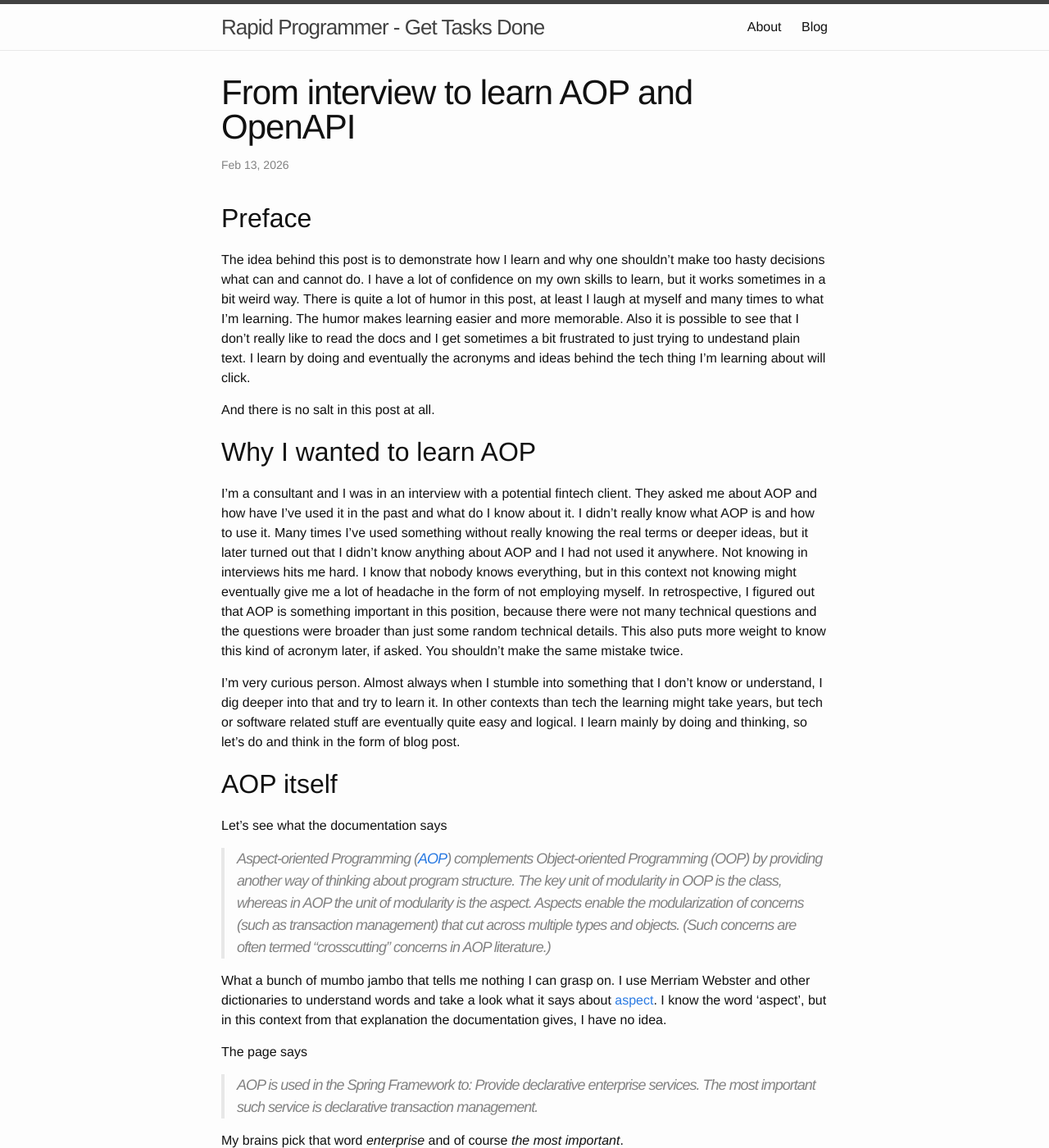
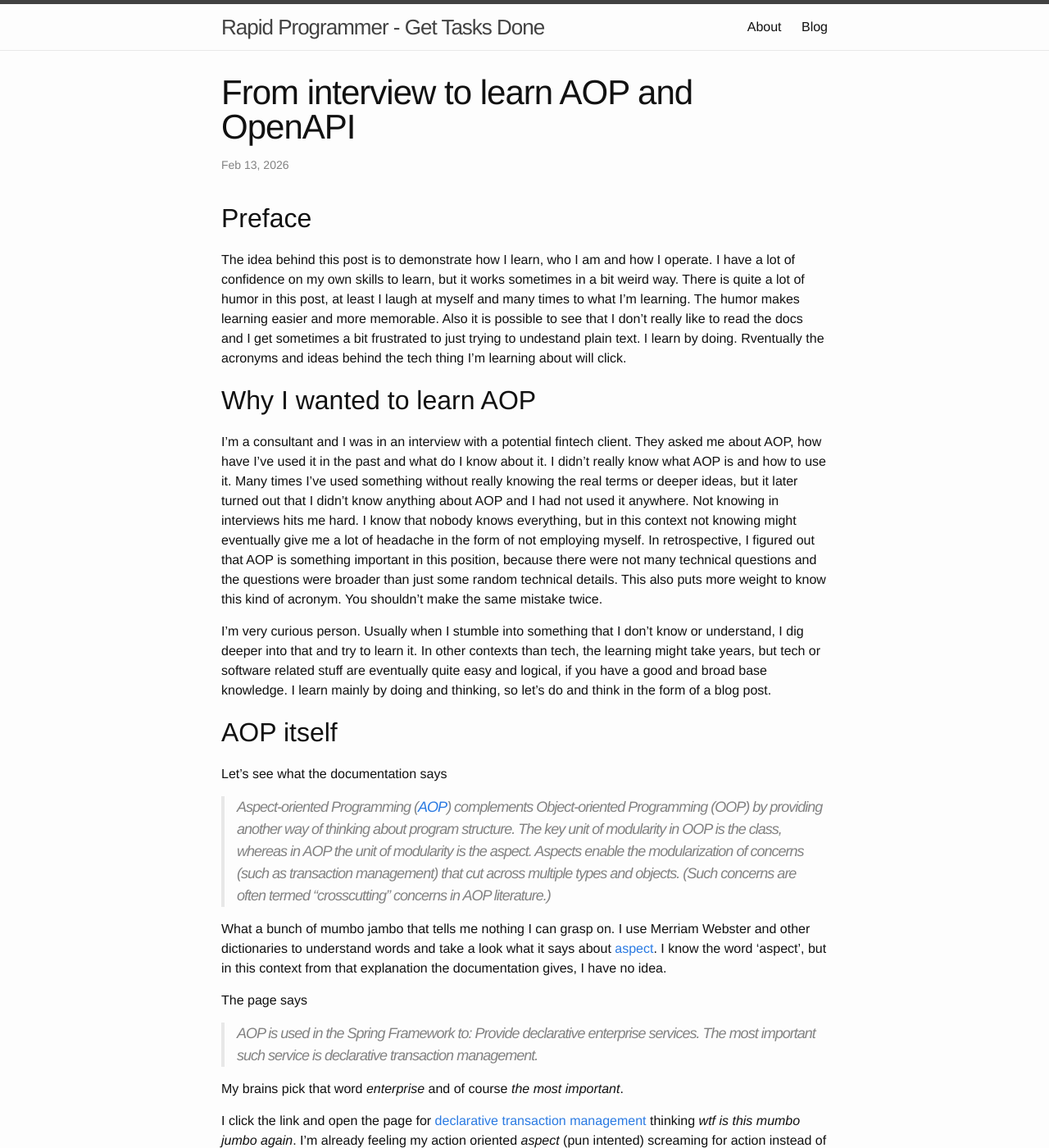
Before and after one commit to spedepekka/rapidprogrammer, a Jekyll site: the page built from _posts/2026-02-13-from-interview-to-learn-aop-and-openapi.markdown, in a window 1280 px wide and 1400 px high. Shown: the whole window at 82% size. Built offline with Jekyll 4.4.1, drawn with Linux system fonts in a browser that asks for light colours; some of the changed text lies outside the part shown.

Commit message:
Edits to AOP post part 2

```diff
--- a/_posts/2026-02-13-from-interview-to-learn-aop-and-openapi.markdown
+++ b/_posts/2026-02-13-from-interview-to-learn-aop-and-openapi.markdown
@@ -7,15 +7,13 @@ permalink: /:title
 
 ## Preface
 
-The idea behind this post is to demonstrate how I learn and why one shouldn't make too hasty decisions what can and cannot do. I have a lot of confidence on my own skills to learn, but it works sometimes in a bit weird way. There is quite a lot of humor in this post, at least I laugh at myself and many times to what I'm learning. The humor makes learning easier and more memorable. Also it is possible to see that I don't really like to read the docs and I get sometimes a bit frustrated to just trying to undestand plain text. I learn by doing and eventually the acronyms and ideas behind the tech thing I'm learning about will click.
-
-And there is no salt in this post at all.
+The idea behind this post is to demonstrate how I learn, who I am and how I operate. I have a lot of confidence on my own skills to learn, but it works sometimes in a bit weird way. There is quite a lot of humor in this post, at least I laugh at myself and many times to what I'm learning. The humor makes learning easier and more memorable. Also it is possible to see that I don't really like to read the docs and I get sometimes a bit frustrated to just trying to undestand plain text. I learn by doing. Rventually the acronyms and ideas behind the tech thing I'm learning about will click.
 
 ## Why I wanted to learn AOP
 
-I'm a consultant and I was in an interview with a potential fintech client. They asked me about AOP and how have I've used it in the past and what do I know about it. I didn't really know what AOP is and how to use it. Many times I've used something without really knowing the real terms or deeper ideas, but it later turned out that I didn't know anything about AOP and I had not used it anywhere. Not knowing in interviews hits me hard. I know that nobody knows everything, but in this context not knowing might eventually give me a lot of headache in the form of not employing myself. In retrospective, I figured out that AOP is something important in this position, because there were not many technical questions and the questions were broader than just some random technical details. This also puts more weight to know this kind of acronym later, if asked. You shouldn't make the same mistake twice.
+I'm a consultant and I was in an interview with a potential fintech client. They asked me about AOP, how have I've used it in the past and what do I know about it. I didn't really know what AOP is and how to use it. Many times I've used something without really knowing the real terms or deeper ideas, but it later turned out that I didn't know anything about AOP and I had not used it anywhere. Not knowing in interviews hits me hard. I know that nobody knows everything, but in this context not knowing might eventually give me a lot of headache in the form of not employing myself. In retrospective, I figured out that AOP is something important in this position, because there were not many technical questions and the questions were broader than just some random technical details. This also puts more weight to know this kind of acronym. You shouldn't make the same mistake twice.
 
-I'm very curious person. Almost always when I stumble into something that I don't know or understand, I dig deeper into that and try to learn it. In other contexts than tech the learning might take years, but tech or software related stuff are eventually quite easy and logical. I learn mainly by doing and thinking, so let's do and think in the form of blog post.
+I'm very curious person. Usually when I stumble into something that I don't know or understand, I dig deeper into that and try to learn it. In other contexts than tech, the learning might take years, but tech or software related stuff are eventually quite easy and logical, if you have a good and broad base knowledge. I learn mainly by doing and thinking, so let's do and think in the form of a blog post.
 
 ## AOP itself
 
@@ -94,7 +92,11 @@ But seriously, it is really hard to explain things to other people when the conc
 
 Back to the example...there is some transaction going on, which can be anything. This example must be also quite used in fintech, because there are money transactions and most like a thousand other transactions going all over the place. Not to forget that in Spring there can be SQL-related transactions and of course these can overlap more or less in fintech context.
 
-Oh yeah...I forgot to mention that AOP can keep the business logic clean, which should mean less bugs. One doesn't need to print timestamps to logs in the middle of some fancy state machine or similar full blown logical master piece. This might be actually one of the key motivations to create AOP, but I'm too lazy to check that from the docs.
+Oh yeah...I forgot to mention that AOP can keep the business logic clean, which should mean less bugs. One doesn't need to print timestamps to logs in the middle of some fancy state machine or similar full blown logical master piece. This might be actually one of the key motivations to create AOP, but I'm too lazy to check that from the docs, even though I like the idea of a clean code/function/method.
+
+## How does test related annotations work?
+
+At some point I thought, "Isn't this the same system than in tests like @Before/@BeforeEach/@After/@AfterEach and those annotations?" The answer is: Yes, these are similar, but annotations related to tests do not use AOP. They have their own ways of handling things that are not using AOP.
 
 ## OpenAPI
 
@@ -114,4 +116,8 @@ When I was writing this texts I figured out that here is a story to tell if I do
 
 There are other things one can do with AOP and my Github code for this project doesn't really cover much yet, but for this Friday this is enough.
 
-It is hard to know as an interviewer who can deliver and who cannot, who fits the team and who doesn't. I don't know how it goes, but I know - I can deliver and fit.
+It is hard to know as an interviewer who can deliver and who cannot, who fits the team and who doesn't. I don't know how it goes with this assignment, but I know - I can deliver and I can fit.
+
+## Post script story
+
+When I was proofreading this text I remembered one time in earlier company where a good friend of mine had a problem. He asked for help and he knew I might not be able to actually help, but everybody knows the rubberduck effect. I took a look over his shoulder and I was figuring out what he was doing. Then I asked "Does this system work like this: X is the goal. A connects to C through B and it is quite hard to catch all events because of Z." He silently looked at me over his shoulder and said stunningly "That is exatcly like it works."
```
